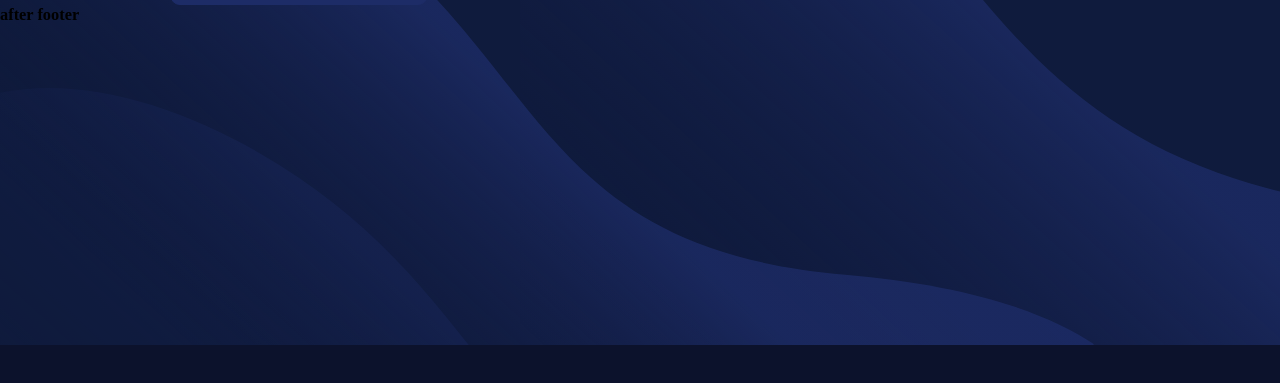
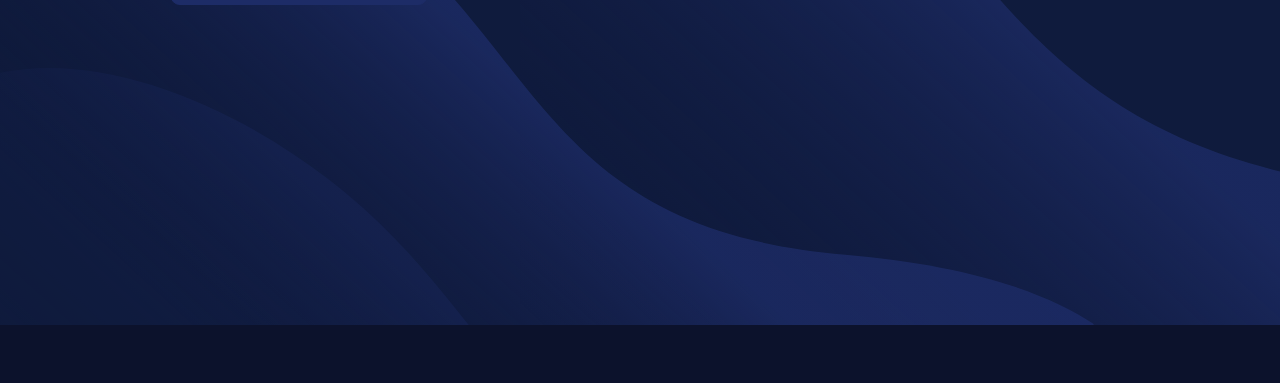
Before and after one commit to SirPm/First-Challenge, a plain HTML site: page index.html in a window 1280 px wide. Shown: the part 331-714 px from the top of the page. Drawn offline with Linux system fonts and the light colour scheme.

Commit message:
removed the h4 after the footer

```diff
--- a/index.html
+++ b/index.html
@@ -58,7 +58,6 @@
       Coded by <a href="#">Lupeim a.k.a SirPm</a>.
   </footer>
 
-  <h3>after footer</h3>
 
 </body>
 </html>
```
